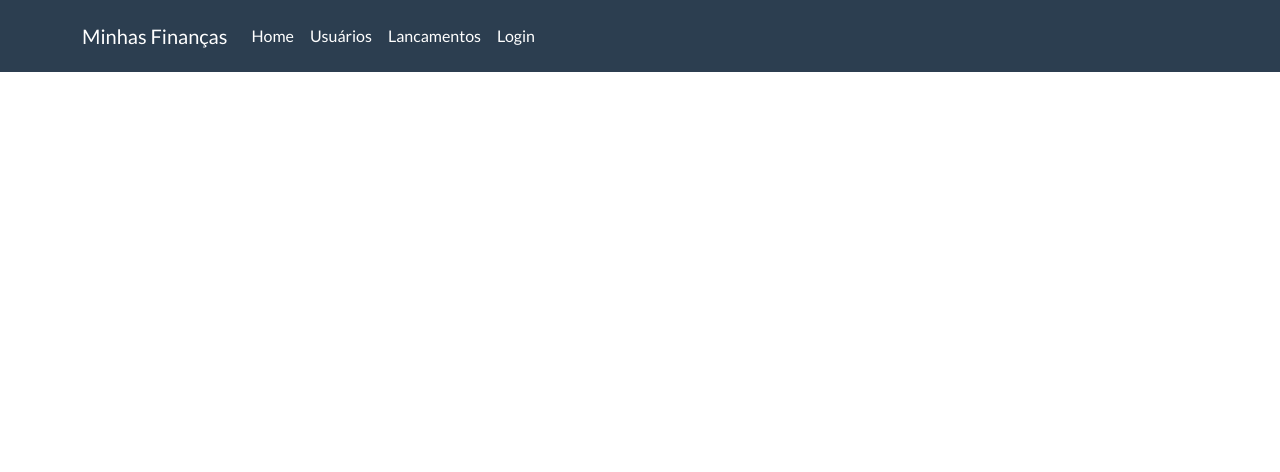
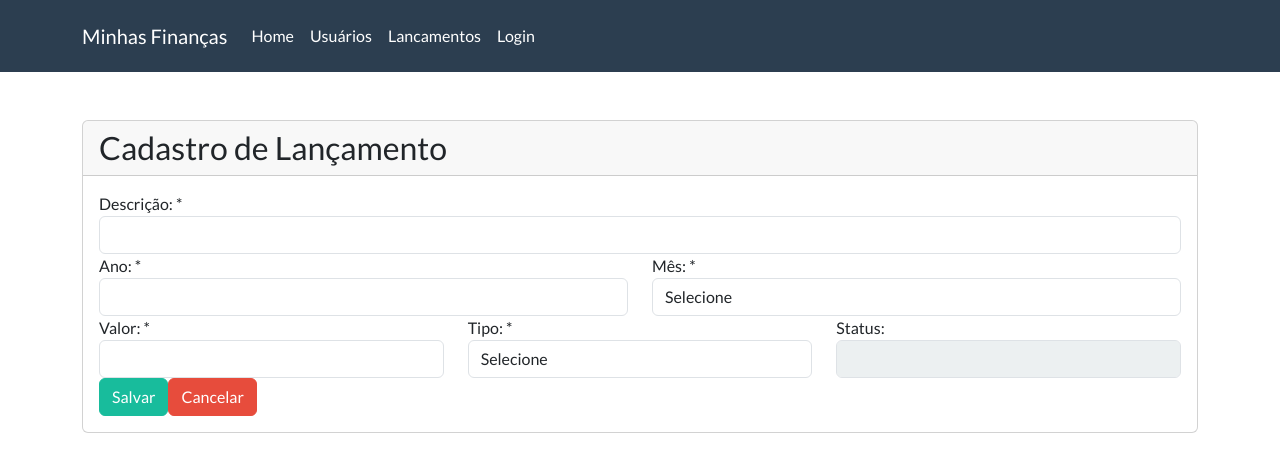
Before and after one commit to FelipeAxel/ProjetoDeGerenciamentoDeFinancasPessoaisFRON-TEND, a React (Create React App) app: page /#/cadastro-lancamento in a window 1280 px wide. Shown: the top 472 px of the page. Built offline with nearby package versions, Linux system fonts and the light colour scheme.

Commit message:
Formluario, cadastro de lancamentos

```diff
--- a/src/main/rotas.js
+++ b/src/main/rotas.js
@@ -4,7 +4,7 @@
 import Home from '../views/home';
 import Login from "../views/login";
 import consultaLancamentos from "../views/lancamentos/consulta-lancamentos";
-
+import cadastroLancamento from "../views/lancamentos/cadastroLancamento";
 
 
 
@@ -16,6 +16,7 @@
                 <Route exact path="/login" component={Login} />
                 <Route exact path="/cadastro-usuarios" component={CadastroUsuario} />
                 <Route exact path="/consulta-lancamentos" component={consultaLancamentos} />
+                <Route exact path="/cadastro-lancamento" component={cadastroLancamento} />
             </Switch>
         </HashRouter>
     )
--- /dev/null
+++ b/src/views/lancamentos/cadastroLancamento.js
@@ -0,0 +1,71 @@
+import React from "react";
+
+import Card from "../../components/cards";
+import FormGroup from "../../components/form-group";
+import LancamentoService from "../../app/service/lancamentoService";
+import SelectMenu from "../../components/selectMenu";
+import { withRouter } from 'react-router-dom';
+
+
+class CadastroLancamentos extends React.Component {
+    constructor() {
+        super();
+        this.service = new LancamentoService();
+    }
+    render() {
+        const tipos = this.service.obterListaTipos();
+        const meses = this.service.obterListaMeses();
+
+
+
+        return (
+            <Card title="Cadastro de Lançamento">
+
+                <div className="row">
+                    <div className="col-md-12">
+                        <FormGroup id="inputDescricao" label="Descrição: *">
+                            <input id="inputDescricao" type="text" className="form-control" />
+                        </FormGroup>
+                    </div>
+                </div>
+                <div className="row">
+                    <div className="col-md-6">
+                        <FormGroup id="inputAno" label="Ano: *">
+                            <input id="inputAno" type="text" className="form-control" />
+                        </FormGroup>
+                    </div>
+                    <div className="col-md-6">
+                        <FormGroup id="inputMes" label="Mês: *">
+                            <SelectMenu id="inputMes" lista={meses} className="form-control"></SelectMenu>
+                        </FormGroup>
+                    </div>
+                </div>
+                <div className="row">
+                    <div className="col-md-4">
+                        <FormGroup id="inputValor" label="Valor: *">
+                            <input id="inputValor" type="text" className="form-control" />
+                        </FormGroup>
+                    </div>
+                    <div className="col-md-4">
+                        <FormGroup id="inputTipo" label="Tipo: *" >
+                            <SelectMenu id="inputTipo" lista={tipos} className="form-control" ></SelectMenu>
+                        </FormGroup>
+                    </div>
+                    <div className="col-md-4">
+                        <FormGroup id="inputStatus" label="Status: ">
+                            <input id="inputStatus" type="text" className="form-control" disabled />
+                        </FormGroup>
+                    </div>
+                </div>
+                <div className="row">
+                    <div className="col-md-6">
+                    <button className="btn btn-success">Salvar</button>
+                    <button className="btn btn-danger">Cancelar</button>
+                    </div>
+                </div>
+            </Card>
+        )
+    }
+}
+
+export default withRouter(CadastroLancamentos)
```
